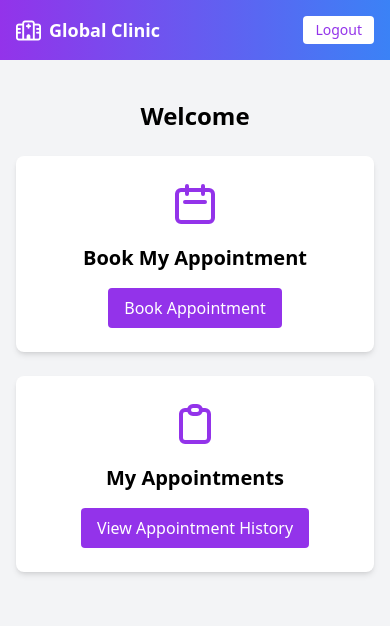
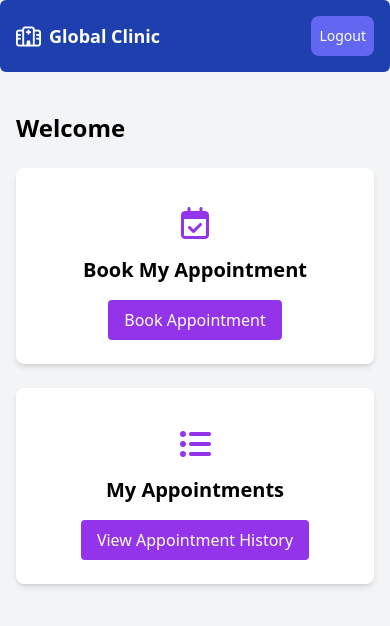
Before and after one commit to AnkitaPal-2002/Clinic-Management-System, a PHP site: page /auth/patientDashboard.php in a window 390 px wide. Shown: the top 626 px of the page. Run offline with PHP 8.4, Linux system fonts and the light colour scheme; the visitor is signed in with stand-in values (Sample User, id 1); data that the repository does not hold is empty; some libraries are stand-ins or nearby versions.

Commit message:
style: improve responsiveness

```diff
--- a/auth/patientDashboard.php
+++ b/auth/patientDashboard.php
@@ -19,48 +19,32 @@
     <script src="https://cdn.tailwindcss.com"></script>
 </head>
 <body class="bg-gray-100">
-    <header class="bg-gradient-to-r from-purple-600 to-blue-500 text-white p-4">
-        <div class="container mx-auto flex justify-between items-center">
-                <span class="flex items-center gap-2">
-                    <!-- Logo -->
-                    <i class="fa-regular fa-hospital fa-flip-horizontal fa-lg" style="color: #ffffff;"></i>
-                    <span
-                        class="self-center text-lg md:text-xl font-semibold whitespace-nowrap text-white"
-                    >
-                        Global Clinic
-                    </span>
-                </span>
-            <button id="logoutBtn" class="text-sm bg-white text-purple-600 px-3 py-1 rounded">Logout</button>
-        </div>
-    </header>
 
-    <main class="container mx-auto p-4">
-        <h2 class="text-2xl font-semibold text-center my-6"><?php echo 'Welcome '.$user['firstName'].' '.$user['lastName']?></h2>
+    <?php
+        include('../components/navigation.php');
+    ?>
+
+    <main class="container max-w-6xl mx-auto p-4">
+        <h2 class="text-2xl font-semibold text-start my-6"><?php echo 'Welcome '.$user['firstName'].' '.$user['lastName']?></h2>
 
         <div class="grid grid-cols-1 md:grid-cols-2 gap-6">
             <div class="bg-white rounded-lg shadow-md p-6 flex flex-col items-center">
-                <svg xmlns="http://www.w3.org/2000/svg" class="h-12 w-12 text-purple-600 mb-4" fill="none" viewBox="0 0 24 24" stroke="currentColor">
-                    <path stroke-linecap="round" stroke-linejoin="round" stroke-width="2" d="M8 7V3m8 4V3m-9 8h10M5 21h14a2 2 0 002-2V7a2 2 0 00-2-2H5a2 2 0 00-2 2v12a2 2 0 002 2z" />
-                </svg>
+                <div class="text-purple-600 m-5">
+                    <i class="fa-regular fa-calendar-check fa-2xl fa-bounce"></i>
+                </div>
                 <h3 class="text-xl font-semibold mb-2">Book My Appointment</h3>
                 <button class="bg-purple-600 text-white px-4 py-2 rounded mt-2 hover:bg-purple-700 transition duration-300">Book Appointment</button>
             </div>
 
             <div class="bg-white rounded-lg shadow-md p-6 flex flex-col items-center">
-                <svg xmlns="http://www.w3.org/2000/svg" class="h-12 w-12 text-purple-600 mb-4" fill="none" viewBox="0 0 24 24" stroke="currentColor">
-                    <path stroke-linecap="round" stroke-linejoin="round" stroke-width="2" d="M9 5H7a2 2 0 00-2 2v12a2 2 0 002 2h10a2 2 0 002-2V7a2 2 0 00-2-2h-2M9 5a2 2 0 002 2h2a2 2 0 002-2M9 5a2 2 0 012-2h2a2 2 0 012 2" />
-                </svg>
+                <div class="text-purple-600 m-5">
+                    <i class="fa-solid fa-list-ul fa-shake fa-2xl"></i>
+                </div>
                 <h3 class="text-xl font-semibold mb-2">My Appointments</h3>
                 <button class="bg-purple-600 text-white px-4 py-2 rounded mt-2 hover:bg-purple-700 transition duration-300">View Appointment History</button>
             </div>
         </div>
     </main>
 
-    <script>
-        document.getElementById('logoutBtn').addEventListener('click', function() {
-            // Add logout functionality here
-            alert('Logout clicked');
-        });
-    </script>
 </body>
 </html>
--- a/components/navigation.php
+++ b/components/navigation.php
@@ -3,7 +3,16 @@
 <head>
     <meta charset="UTF-8">
     <meta name="viewport" content="width=device-width, initial-scale=1.0">
-    <title>Document</title>
+    <link rel="stylesheet" href="https://cdnjs.cloudflare.com/ajax/libs/font-awesome/6.5.0/css/all.min.css">
+    <style>
+        .btn-transition {
+            transition: background-color 0.3s ease, color 0.3s ease; /* Transition effect */
+        }
+
+        .btn-transition:hover {
+            color: white; /* Text color on hover */
+        }
+    </style>
 </head>
 <body>
 <header class="bg-blue-800 text-white p-4 flex justify-between items-center max-w-7xl mx-auto rounded-md">
@@ -14,13 +23,17 @@
                 Global Clinic
             </span>
         </span>
-        <button id="toggleSidebarButton" class="lg:hidden p-2">
-            <svg xmlns="http://www.w3.org/2000/svg" class="h-6 w-6" fill="none" viewBox="0 0 24 24"
-                stroke="currentColor">
-                <path stroke-linecap="round" stroke-linejoin="round" stroke-width="2" d="M4 6h16M4 12h16m-7 6h7" />
-            </svg>
-            <span class="sr-only">Toggle menu</span>
+        <button id="logoutBtn"
+            class="btn-transition text-white bg-indigo-500 hover:bg-indigo-600 font-medium rounded-lg text-sm px-2 md:px-5 py-2.5 focus:outline-none"
+        >
+            Logout
         </button>
     </header>
+    <script>
+        document.getElementById('logoutBtn').addEventListener('click', function() {
+            // Add logout functionality here
+            alert('Logout clicked');
+        });
+        </script>
 </body>
 </html>
```
Also changed, not shown: auth/adminDashboard.php (+4 -17 lines).
